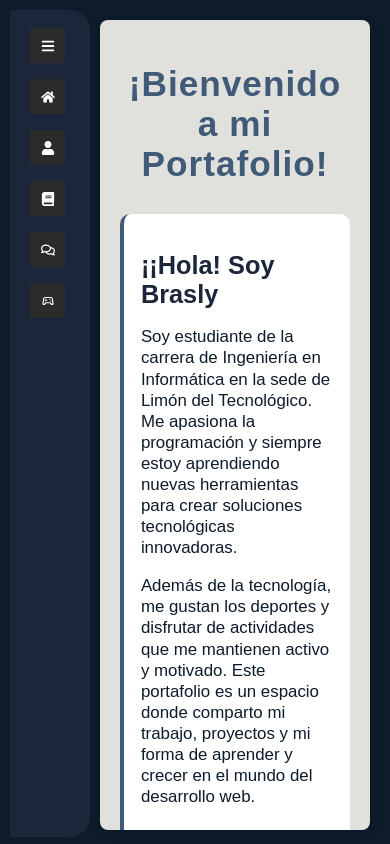
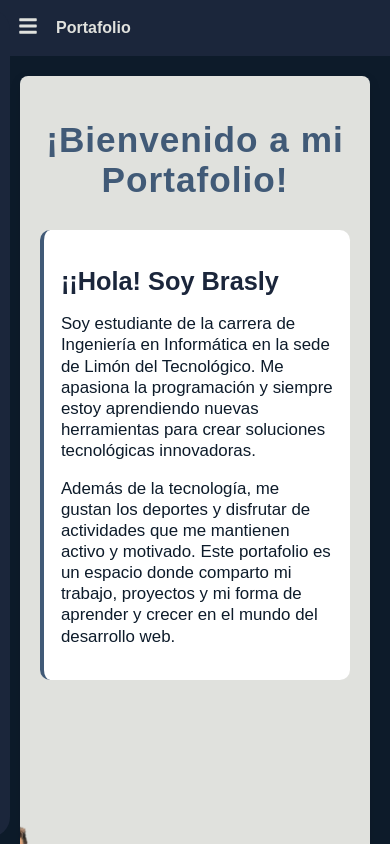
Before and after one commit to Braslyvm/Portafolio_DPW, a React (Vite) app in the folder Portafolio/: page / in a window 390 px wide. Built offline with nearby package versions, Linux system fonts and the light colour scheme.

Commit message:
Avances de entregable 3

```diff
--- a/Portafolio/src/App.jsx
+++ b/Portafolio/src/App.jsx
@@ -1,13 +1,13 @@
 import React, { useState } from "react";
 import { BrowserRouter as Router, Routes, Route } from "react-router-dom";
 import Sidebar from "./components/Sidebar";
+import TopHeader from "./components/TopHeader";
 import MainContent from "./components/MainContent";
 import Perfil from "./components/Perfil";
 import Cursos from "./components/Cursos";
 import DetallesCurso from "./components/DetallesCurso";
 import Comentarios from "./components/Comentarios";
 import Hobby from "./components/Hobby";
-
 import "./styles/base.css";
 import "./styles/layout.css";
 import "./styles/overrides.css";
@@ -19,7 +19,10 @@ export default function App() {
   return (
     <Router>
       <div className="app-layout">
-        <Sidebar onCollapse={setCollapsed} />
+        <TopHeader onMenu={() => setCollapsed(false)} />
+
+        <div className="body-layout">
+          <Sidebar collapsed={collapsed} setCollapsed={setCollapsed} />
           <div className={`right-section ${collapsed ? "collapsed" : "expanded"}`}>
             <Routes>
               <Route path="/" element={<MainContent />} />
@@ -31,6 +34,7 @@ export default function App() {
             </Routes>
           </div>
         </div>
+      </div>
     </Router>
   );
 }
--- a/Portafolio/src/components/Sidebar.jsx
+++ b/Portafolio/src/components/Sidebar.jsx
@@ -1,8 +1,7 @@
-import React, { useState } from "react";
+import React from "react";
 import { ProSidebar, Menu, MenuItem } from "react-pro-sidebar";
-import { FaBook, FaUser, FaBars , FaHome, FaRegComments} from "react-icons/fa";
+import { FaBook, FaUser, FaBars, FaHome, FaRegComments } from "react-icons/fa";
 import { MdOutlineSportsEsports } from "react-icons/md";
-
 import { Link } from "react-router-dom";
 import "react-pro-sidebar/dist/css/styles.css";
 import "../styles/base.css";
@@ -10,44 +9,31 @@ import "../styles/layout.css";
 import "../styles/overrides.css";
 import "../styles/components.css";
 
-export default function Sidebar({ onCollapse }) {
-  const [collapsed, setCollapsed] = useState(true);
-
-  const handleToggle = () => {
-    const newState = !collapsed;
-    setCollapsed(newState);
-    onCollapse(newState);
-  };
+export default function Sidebar({ collapsed, setCollapsed }) {
+  const handleToggle = () => setCollapsed(!collapsed);
 
   return (
     <>
       <ProSidebar
         collapsed={collapsed}
-        className={`custom-sidebar ${collapsed ? "collapsed" : "expanded"}`}
+        className={`custom-sidebar ${collapsed ? "collapsed" : "expanded"} ${!collapsed ? "open" : ""}`}
         style={{ height: "98vh" }}
       >
         <Menu iconShape="square">
           <MenuItem icon={<FaBars />} onClick={handleToggle}>
             {collapsed ? "Abrir" : "Cerrar"}
           </MenuItem>
-          <MenuItem icon={<FaHome />}>
-            <Link to="/">Inicio</Link>
-          </MenuItem>
-          <MenuItem icon={<FaUser />}>
-            <Link to="/perfil">Perfil</Link>
-          </MenuItem>
-          <MenuItem icon={<FaBook />}>
-            <Link to="/cursos">Cursos</Link>
-          </MenuItem>
+          <MenuItem icon={<FaHome />}><Link to="/">Inicio</Link></MenuItem>
+          <MenuItem icon={<FaUser />}><Link to="/perfil">Perfil</Link></MenuItem>
+          <MenuItem icon={<FaBook />}><Link to="/cursos">Cursos</Link></MenuItem>
           <MenuItem icon={<FaRegComments />}>
             <Link to="/Comentarios">Comentarios</Link>
           </MenuItem>
-          <MenuItem icon={<MdOutlineSportsEsports />}>
-            <Link to="/hobbies">Hobbies</Link>
-          </MenuItem>
+          <MenuItem icon={<MdOutlineSportsEsports />}><Link to="/hobbies">Hobbies</Link></MenuItem>
         </Menu>
       </ProSidebar>
-      {!collapsed && <div className="overlay" onClick={handleToggle}></div>}
+
+      <div className={`overlay ${!collapsed ? "show" : ""}`} onClick={handleToggle} />
     </>
   );
 }
--- /dev/null
+++ b/Portafolio/src/components/TopHeader.jsx
@@ -0,0 +1,13 @@
+import React from "react";
+import { FaBars } from "react-icons/fa";
+
+export default function TopHeader({ onMenu }) {
+  return (
+    <header className="topbar">
+      <button className="btn-hamburger" onClick={onMenu} aria-label="Abrir menú">
+        <FaBars />
+      </button>
+      <h1 className="topbar-title">Portafolio</h1>
+    </header>
+  );
+}
--- a/Portafolio/src/styles/base.css
+++ b/Portafolio/src/styles/base.css
@@ -33,3 +33,104 @@ body {
   --text-dark: #0d1b2a;
   --text-light: #e0e1dd;
 }
+
+
+
+.custom-sidebar {
+  position: fixed;
+  left: 10px;
+  top: 10px;
+  bottom: 30px;
+  z-index: 2000;
+  transition: all 0.3s ease;
+  border-radius: 30px;
+  overflow: hidden;
+}
+.custom-sidebar.collapsed { width: 80px; }
+.custom-sidebar.expanded { width: 200px; }
+
+.pro-sidebar {
+  margin-bottom: 20px;
+  border-radius: 0 20px 20px 0;
+  overflow: hidden;
+  min-width: 200px;
+}
+
+.content {
+  flex: 1;
+  padding: 20px;
+  margin-left: 80px;
+  transition: margin-left 0.3s ease;
+  height: 93vh;
+  background-color: var(--background);
+}
+.right-section.expanded .content { margin-left: 200px; }
+
+.overlay { display: none; }
+
+.topbar {
+  display: none;
+  position: sticky;
+  top: 0;
+  height: 56px;
+  align-items: center;
+  gap: 12px;
+  padding: 0 12px;
+  background: var(--sider);
+  color: var(--text-light);
+  z-index: 1500;
+}
+
+.btn-hamburger {
+  border: none;
+  background: transparent;
+  font-size: 20px;
+  color: var(--text-light);
+  cursor: pointer;
+}
+.topbar-title {
+  font-size: 16px;
+  font-weight: 600;
+  margin: 0;
+}
+
+
+@media (max-width: 480px) {
+  .topbar {
+    display: flex;
+  }
+
+  .custom-sidebar {
+    left: 0;
+    top: 56px;
+    bottom: 0;
+    width: 220px;
+    border-radius: 0 16px 16px 0;
+    transform: translateX(-100%);
+    height: calc(100vh - 56px);
+  }
+  .custom-sidebar.open { transform: translateX(0); }
+
+
+  .content {
+    margin-left: 0 !important;
+    padding: 14px;
+    height: calc(100vh - 56px);
+  }
+  .right-section { width: 100%; }
+
+
+  .overlay {
+    display: none;
+    position: fixed;
+    top: 56px;
+    left: 0; right: 0; bottom: 0;
+    background: rgba(0,0,0,.45);
+    z-index: 1400;
+  }
+  .overlay.show { display: block; }
+
+  .pro-sidebar .pro-menu .pro-menu-item > .pro-inner-item {
+    padding: 10px 14px;
+  }
+}
```
Lines whose indentation alone changed are shown as unchanged.
